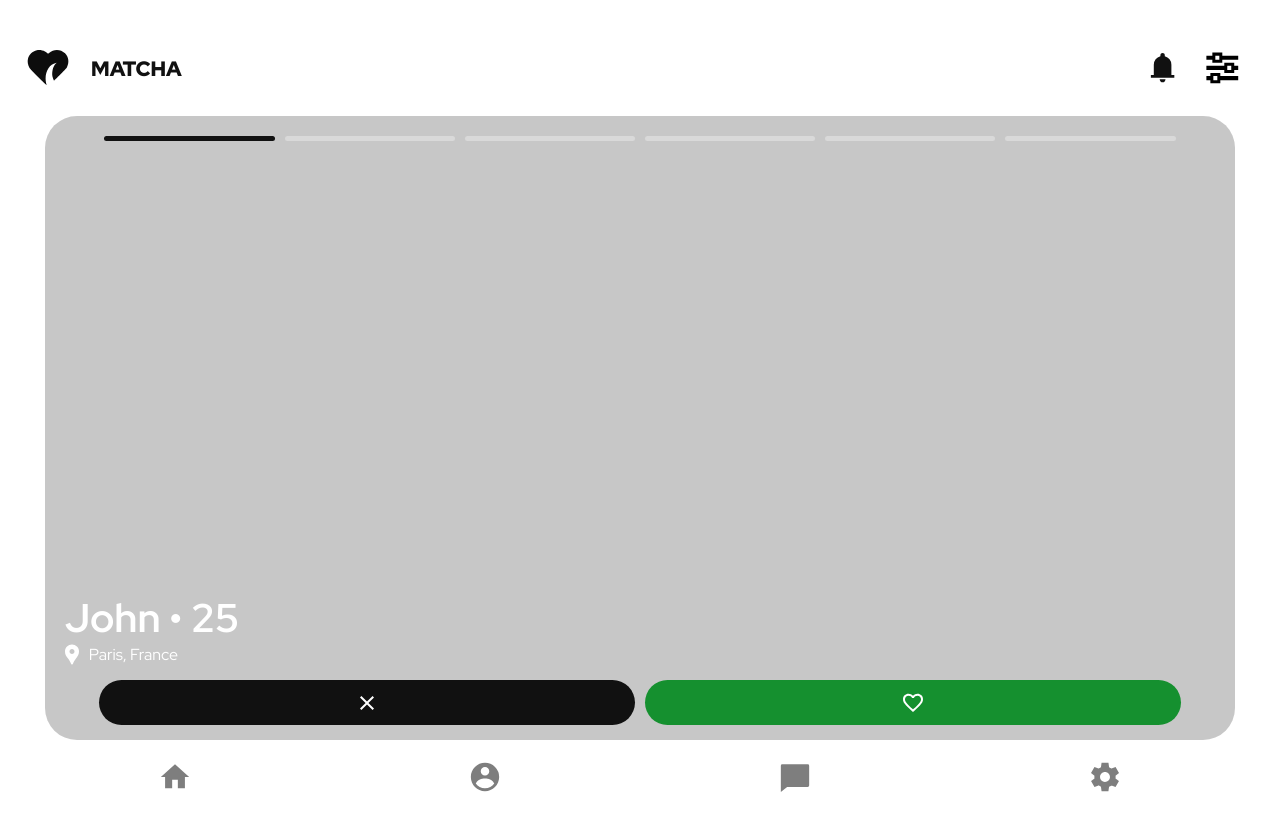
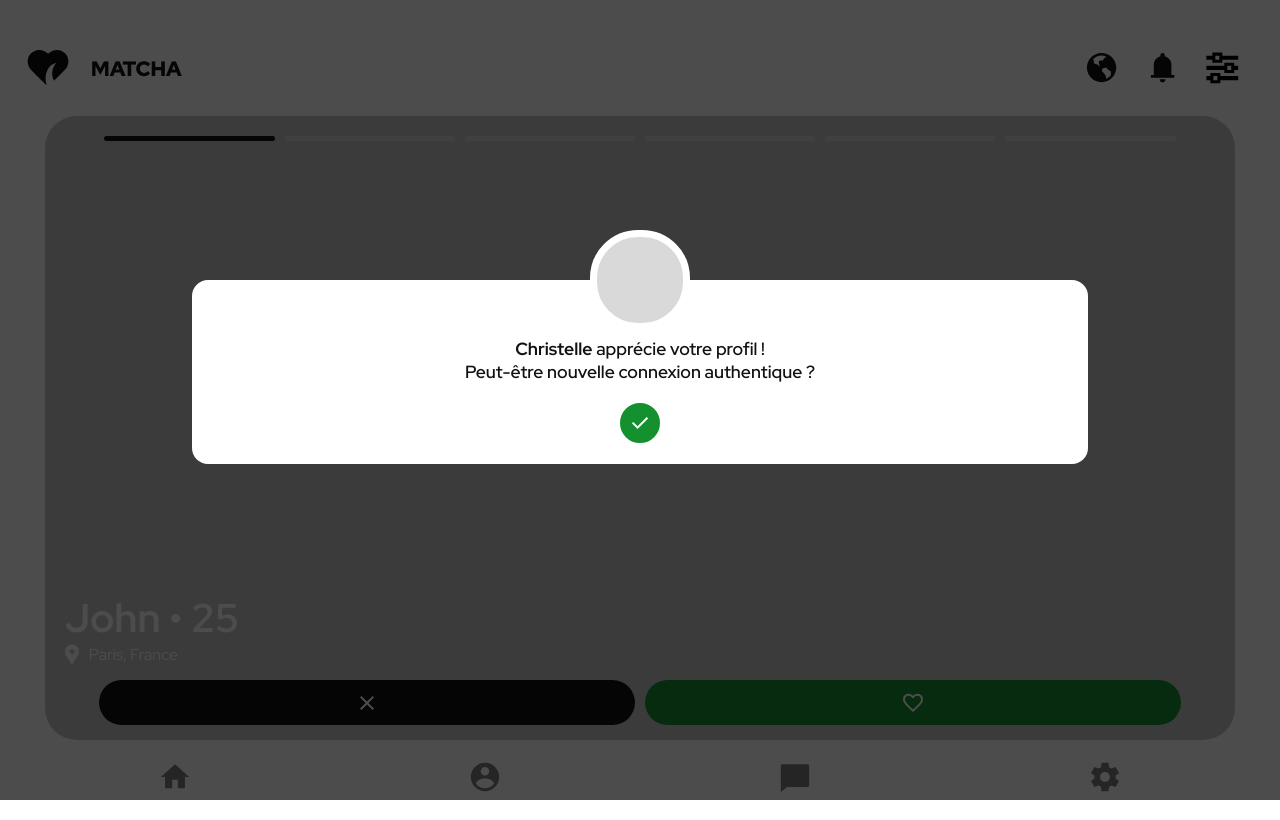
Before and after one commit to Edd-io/Matcha, a Svelte app in the folder App/: page / in a window 1280 px wide. Built offline with nearby package versions, Linux system fonts and the light colour scheme.

Commit message:
Add notifications and notification page, add icon map for bonus

```diff
--- a/App/src/App.svelte
+++ b/App/src/App.svelte
@@ -5,7 +5,7 @@
   import Register from './Register/Register.svelte'
   import Main from './Main/Top-bar.svelte'
   import Bottom from './Main/Bottom-bar.svelte'
-  import Mainmain from './Main/main.svelte'
+  import Mainmain from './Main/Main.svelte'
   function redirect() {
     window.location.href = "./Register/Register.svelte";
   }
--- a/App/src/Main/main.svelte
+++ b/App/src/Main/Main.svelte
@@ -1,6 +1,7 @@
 <script>
     import TopBar from "./Top-bar.svelte";
     import BottomBar from "./Bottom-bar.svelte";
+    import Notification from "./Notification.svelte";
 
     import positionLogo from "../assets/position.svg";
     import likeLogo from "../assets/heart.svg";
@@ -24,6 +25,7 @@
     let iPhoto = 0;
 
     import { onMount } from "svelte";
+    import NotificationPage from "./Notification-page.svelte";
 
     function skipPhoto(event) {
         const rect = event.currentTarget.getBoundingClientRect();
@@ -53,7 +55,9 @@
 
 <main>
     <TopBar />
+    <!-- <NotificationPage /> -->
     <div class="main">
+        <Notification />
         <!-- Scroll info (not finsihed) -->
         <!-- <div class="info-profil" style="transform: translate(-50%, calc(100px + {translateY}px));">
             <div class="user-info">
@@ -69,6 +73,8 @@
                 </div>
             </div>
         </div> -->
+
+
         <div class="photo" on:click={skipPhoto} on:keydown={skipPhoto} role="button" tabindex="0">
             <div class="centered">
                 <div class="nb-photo">
--- /dev/null
+++ b/App/src/Main/Notif-comp.svelte
@@ -0,0 +1,34 @@
+<script>
+    let test = "Christelle";
+</script>
+
+<main>
+    <div class="notification">
+        <div class="pfp-notif"></div>
+        <p class="small-txt" id="msg-notif"><strong>{test}</strong><br>Vous avez un nouveau match !</p>
+    </div>
+</main>
+
+<style>
+    .notification {
+        display: flex;
+        width: 100%;
+        height: 13%;
+        /* justify-content: center; */
+        align-items: center;
+    }
+
+    .pfp-notif {
+        height: 90px;
+        width: 90px;
+        background-color: #d9d9d9;
+        border-radius: 3rem;
+        margin-inline: 20px;
+    }
+
+    #msg-notif {
+        font-size: 1.1rem;
+        font-weight: 500;
+        margin-inline: 10px;
+    }
+</style>
--- /dev/null
+++ b/App/src/Main/Notification-page.svelte
@@ -0,0 +1,52 @@
+<script>
+    import NotifComp from "./Notif-comp.svelte";
+</script>
+
+<main>
+    <div class="top-notif">
+        <button class="back-button" aria-label='Retour'>
+            <svg xmlns="http://www.w3.org/2000/svg" viewBox="0 0 24 24" width="18" height="18" class="arrow-icon">
+                <path fill="none" stroke="currentColor" stroke-width="2" d="M5 12h14M12 5l7 7-7 7"/>
+              </svg>
+        </button>
+        <p class="small-text" id="notif-txt">Notification(s)</p>
+    </div>
+    <NotifComp />
+</main>
+
+<style>
+    main {
+        position: absolute;
+        height: 100vh;
+        width: 100vw;
+        background-color: white;
+        z-index: 4;
+    }
+
+    .top-notif {
+        display: flex;
+        justify-content: center;
+        align-items: center;
+        padding: 0 20px;
+        height: 10vh;
+        width: 100%;
+    }
+
+    .back-button {
+        position: absolute;
+        left: 40px;
+        border: none;
+        cursor: pointer;
+        background: none;
+        color: #111111;
+        transform: rotate(180deg) scale(2);
+    }
+
+    #notif-txt {
+        font-weight: 400;
+        font-size: 1.1rem;
+        text-align: center;
+        justify-content: center;
+        margin-top: 5px;
+    }
+</style>
--- /dev/null
+++ b/App/src/Main/Notification.svelte
@@ -0,0 +1,81 @@
+<script>
+    let test = "Christelle";
+
+    function closeNotif() {
+        document.querySelector(".notification").style.display = "none";
+        document.querySelector(".bg").style.display = "none";
+    }
+</script>
+
+<main>
+    <div class="notification">
+        <div class="pfp-notif"></div>
+        <!-- Plus tard ajouter des if else pour mettre le bon message de notidfication. -->
+        <p class="text" id="msg-notif"><strong>{test}</strong> apprécie votre profil ! <br> Peut-être nouvelle connexion authentique ?</p>
+        <button class="valid-button" on:click={closeNotif}>
+            <svg xmlns="http://www.w3.org/2000/svg" viewBox="0 0 24 24"><path fill="currentColor" d="m9.55 18l-5.7-5.7l1.425-1.425L9.55 15.15l9.175-9.175L20.15 7.4z"/></svg>
+        </button>
+    </div>
+    <div class="bg"></div>
+</main>
+
+<style>
+    .notification {
+        display: flex;
+        justify-content: center;
+        align-items: center;
+        position: absolute;
+        flex-direction: column;
+        left: 50%;
+        top: 35%;
+        transform: translate(-50%);
+        background-color: white;
+        border-radius: 1rem;
+        width: 70%;
+        height: 23%;
+        z-index: 3;
+    }
+
+    #msg-notif {
+        text-align: center;
+        margin-top: 40px;
+    }
+
+    .valid-button {
+        height: 50px;
+        width: 50px;
+        border-radius: 50%;
+        background-color: #15902F;
+        color: white;
+        font-size: 2rem;
+        border: white 5px solid;
+        display: flex;
+        justify-content: center;
+        align-items: center;
+        margin-top: 15px;
+    }
+
+    .valid-button svg {
+        height: 60%;
+        width: 60%;
+    }
+
+    .pfp-notif {
+        height: 100px;
+        width: 100px;
+        position: absolute;
+        top: -50px;
+        background-color: #d9d9d9;
+        border-radius: 3rem;
+        border: white 7px solid;
+    }
+
+    .bg {
+        position: absolute;
+        top: 0;
+        left: 0;
+        width: 100%;
+        height: 100%;
+        background-color: rgba(0, 0, 0, 0.7);
+    }
+</style>
--- a/App/src/Main/Top-bar.svelte
+++ b/App/src/Main/Top-bar.svelte
@@ -8,6 +8,7 @@
         <img class="matcha-logo" src={matchaLogo} alt="Matcha logo"/>
         <h1>MATCHA</h1>
         <div class="icon-right">
+            <svg xmlns="http://www.w3.org/2000/svg" viewBox="0 0 24 24"><path fill="#111111" d="M12 2c5.523 0 10 4.477 10 10s-4.477 10-10 10S2 17.523 2 12S6.477 2 12 2m4.004 10.878c-.345-.525-.594-.903-1.542-.753c-1.79.284-1.989.597-2.074 1.113l-.024.156l-.025.166c-.097.683-.094.941.22 1.27c1.265 1.328 2.023 2.285 2.253 2.845c.112.273.4 1.1.202 1.918a8.2 8.2 0 0 0 3.151-2.237c.11-.374.19-.84.19-1.404v-.105c0-.922 0-1.343-.652-1.716a7 7 0 0 0-.645-.325c-.367-.167-.61-.276-.938-.756q-.06-.085-.116-.172M12 3.833c-2.317 0-4.41.966-5.896 2.516c.177.123.331.296.437.534c.204.457.204.928.204 1.345c0 .328 0 .64.105.865c.144.308.766.44 1.315.554c.197.042.399.084.583.135c.506.14.898.595 1.211.96c.13.151.323.374.42.43c.05-.036.211-.211.29-.498c.062-.22.044-.414-.045-.52c-.56-.66-.529-1.93-.356-2.399c.272-.739 1.122-.684 1.744-.644c.232.015.45.03.614.009c.622-.078.814-1.025.949-1.21c.292-.4 1.186-1.003 1.74-1.375A8.1 8.1 0 0 0 12 3.833"/></svg>
             <svg xmlns="http://www.w3.org/2000/svg" viewBox="0 0 24 24"><path fill="currentColor" d="M4 19v-2h2v-7q0-2.075 1.25-3.687T10.5 4.2v-.7q0-.625.438-1.062T12 2t1.063.438T13.5 3.5v.7q2 .5 3.25 2.113T18 10v7h2v2zm8 3q-.825 0-1.412-.587T10 20h4q0 .825-.587 1.413T12 22"/></svg>
             <img src={settingsLogo} alt="settingsLogo"/>
         </div>
```
